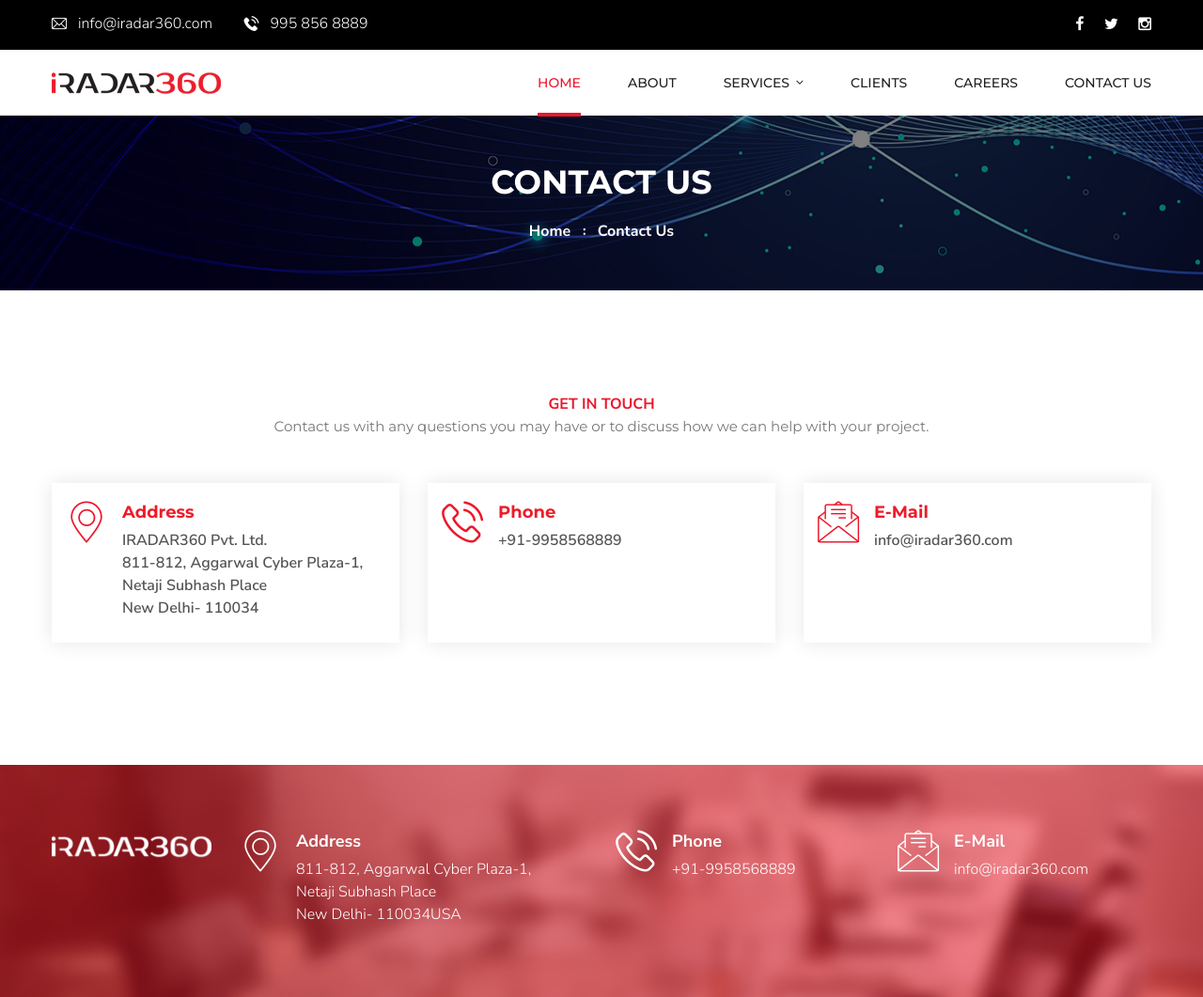
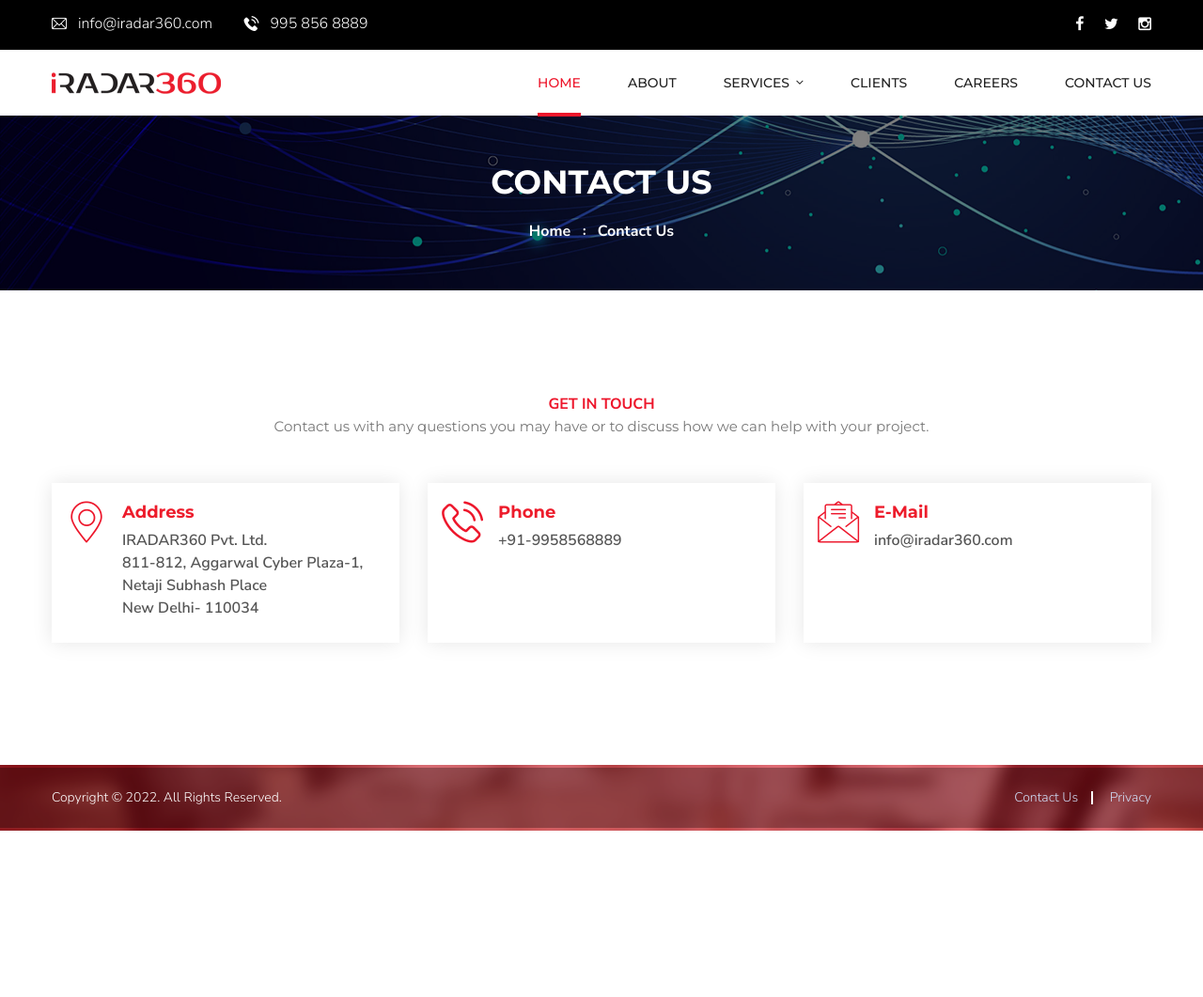
Before and after one commit to webgenius1988/IRADAR360, a plain HTML site: page contact.html in a window 1280 px wide. Shown: the whole page at 94% size. After the commit the page ends 884 px from the top, so only its background shows below. Drawn offline with Linux system fonts and the light colour scheme.

Commit message:
footer changes for conatact us page

```diff
--- a/contact.html
+++ b/contact.html
@@ -270,56 +270,7 @@
 
 
 	<!-- Main Footer -->
-	<section class="info-section" style="background-image: url(images/background/6.jpg)">
-		<div class="auto-container">
-			<div class="row clearfix">
-
-				<!-- Logo Column -->
-				<div class="logo-column col-lg-2 col-md-6 col-sm-12">
-					<div class="inner-column">
-						<div class="logo">
-							<a href="index.html"><img src="images/logo-white.png" alt=""></a>
-						</div>
-					</div>
-				</div>
-
-				<!-- Info Column -->
-				<div class="info-column col-lg-4 col-md-6 col-sm-12">
-					<div class="inner-column">
-						<div class="icon-box"><span class="flaticon-pin"></span></div>
-						<ul>
-							<li><strong>Address</strong></li>
-							<li>811-812, Aggarwal Cyber Plaza-1,<br>
-								Netaji Subhash Place<br> New Delhi- 110034USA</li>
-						</ul>
-					</div>
-				</div>
-
-				<!-- Info Column -->
-				<div class="info-column col-lg-3 col-md-6 col-sm-12">
-					<div class="inner-column">
-						<div class="icon-box"><span class="flaticon-phone-call"></span></div>
-						<ul>
-							<li><strong>Phone</strong></li>
-							<li>+91-9958568889</li>
-						</ul>
-					</div>
-				</div>
-
-				<!-- Info Column -->
-				<div class="info-column col-lg-3 col-md-6 col-sm-12">
-					<div class="inner-column">
-						<div class="icon-box"><span class="flaticon-email-1"></span></div>
-						<ul>
-							<li><strong>E-Mail</strong></li>
-							<li>info@iradar360.com</li>
-						</ul>
-					</div>
-				</div>
-
-			</div>
-		</div>
-	</section>
+	<section class="info-section pt-0" style="background-image: url(images/background/6.jpg)">
 		<div class="main-footer style-three pt-0">
 			<div class="footer-bottom">
 				<div class="auto-container">
@@ -339,6 +290,8 @@
 				</div>
 			</div>
 		</div>
+	</section>
+
 
 </div>
 <!--End pagewrapper-->
```
Lines whose indentation alone changed are shown as unchanged.
